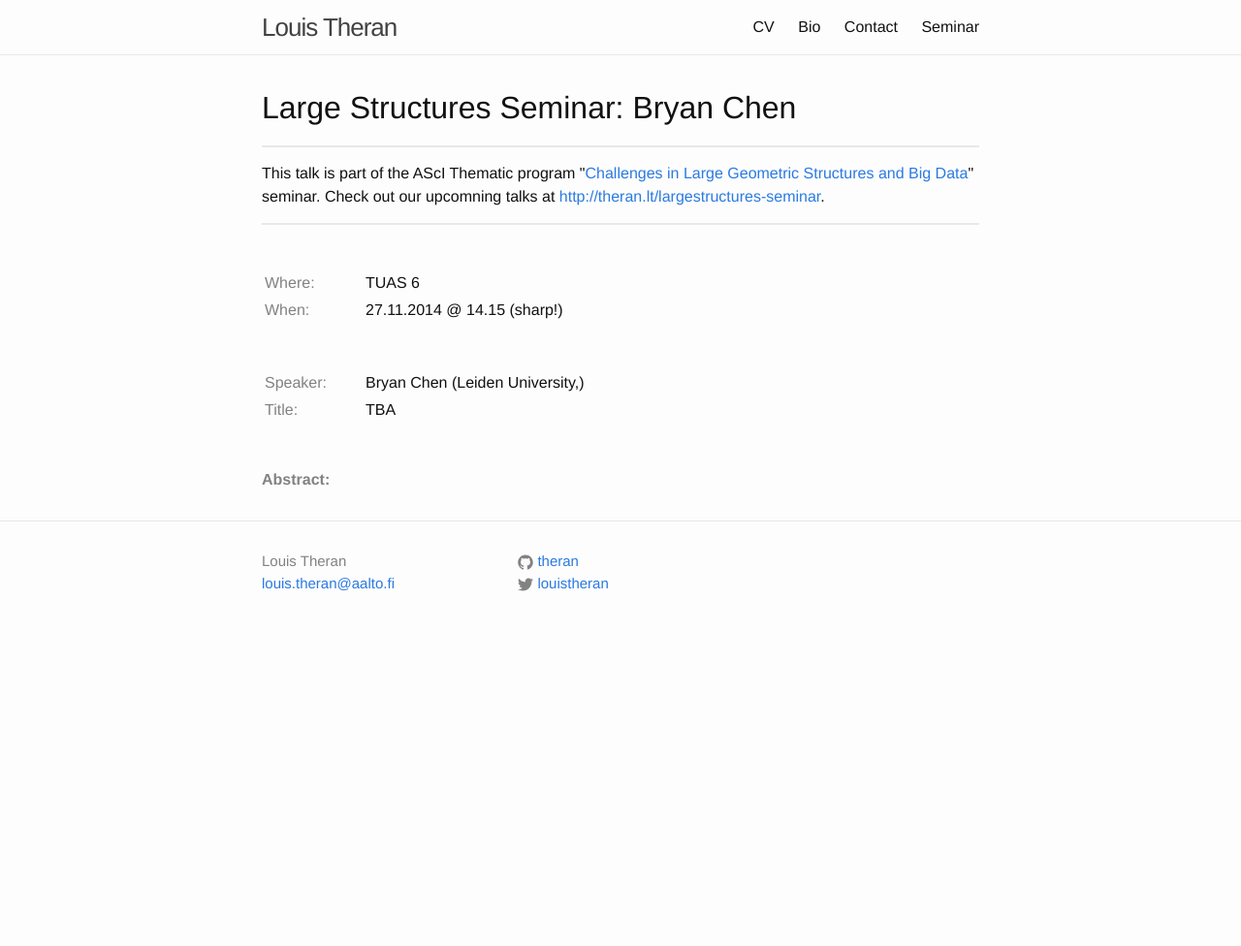
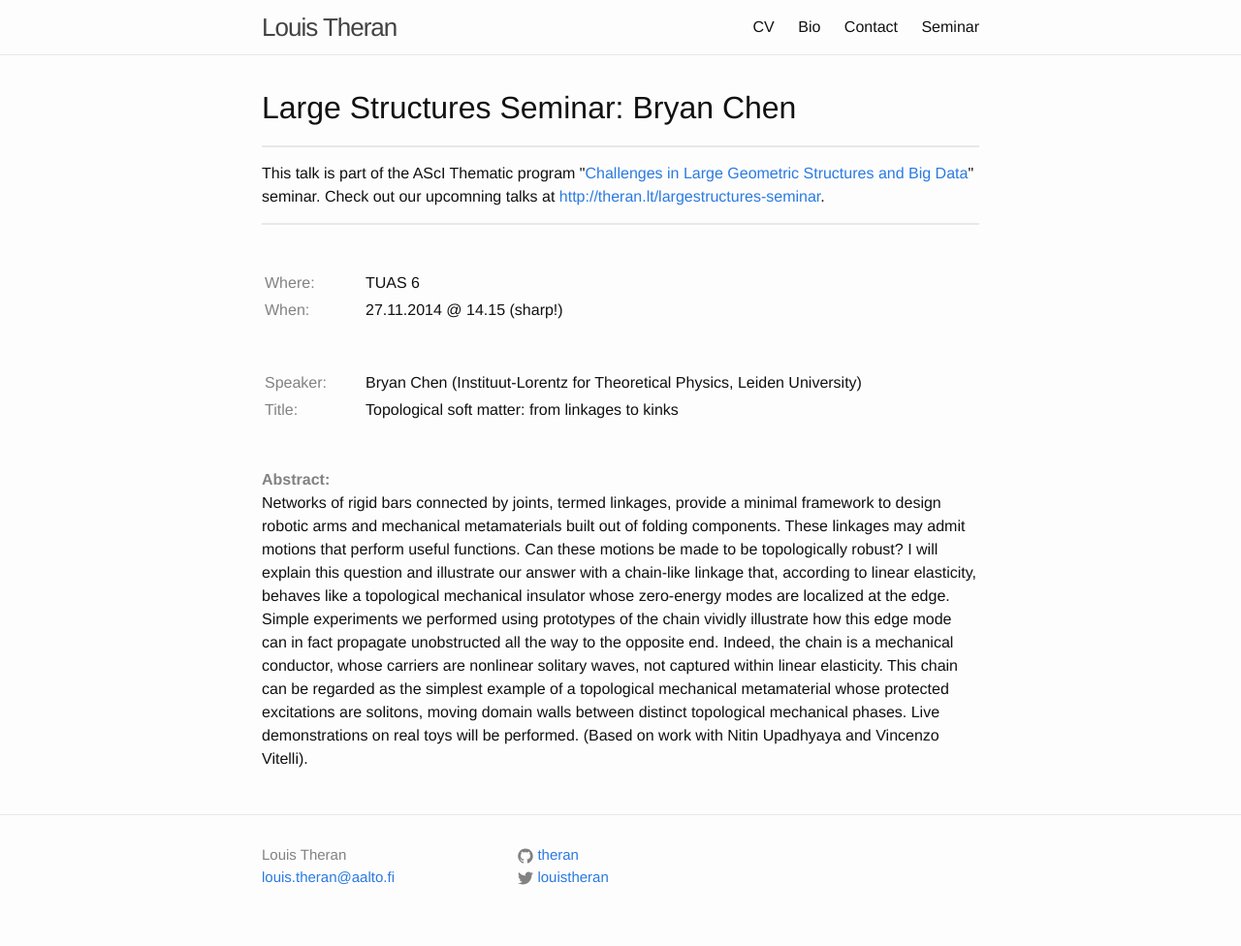
Before and after one commit to theran/theran.github.io, a Jekyll site: the page built from _seminartalks/2014-11-27-chen.md, in a window 1280 px wide. Shown: the whole page at 97% size. Built offline with Jekyll 4.4.1, drawn with Linux system fonts in a browser that asks for light colours; before the commit the page ends 900 px from its top, so only the background shows below that.

Commit message:
Chen title and abstract.

```diff
--- a/_seminartalks/2014-11-27-chen.md
+++ b/_seminartalks/2014-11-27-chen.md
@@ -1,11 +1,28 @@
 ---
 layout: seminartalk
 speaker: Bryan Chen
-speakerinst: Leiden University,
+speakerinst: Instituut-Lorentz for Theoretical Physics, Leiden University
 speakershortinst: Leiden
-talktitle:  TBA
+talktitle:  "Topological soft matter: from linkages to kinks"
 talkdate: 27.11.2014
 talktime: 14.15 (sharp!)
 talkplace: TUAS 6
 title: "Large Structures Seminar - Bryan Chen"
 ---
+Networks of rigid bars connected by joints, termed linkages, provide a
+minimal framework to design robotic arms and mechanical metamaterials
+built out of folding components.  These linkages may admit motions
+that perform useful functions.  Can these motions be made to be
+topologically robust?  I will explain this question and illustrate our
+answer with a chain-like linkage that, according to linear elasticity,
+behaves like a topological mechanical insulator whose zero-energy
+modes are localized at the edge. Simple experiments we performed using
+prototypes of the chain vividly illustrate how this edge mode can in
+fact propagate unobstructed all the way to the opposite end. Indeed,
+the chain is a mechanical conductor, whose carriers are nonlinear
+solitary waves, not captured within linear elasticity. This chain can
+be regarded as the simplest example of a topological mechanical
+metamaterial whose protected excitations are solitons, moving domain
+walls between distinct topological mechanical phases.  Live
+demonstrations on real toys will be performed.  (Based on work with
+Nitin Upadhyaya and Vincenzo Vitelli).
```
